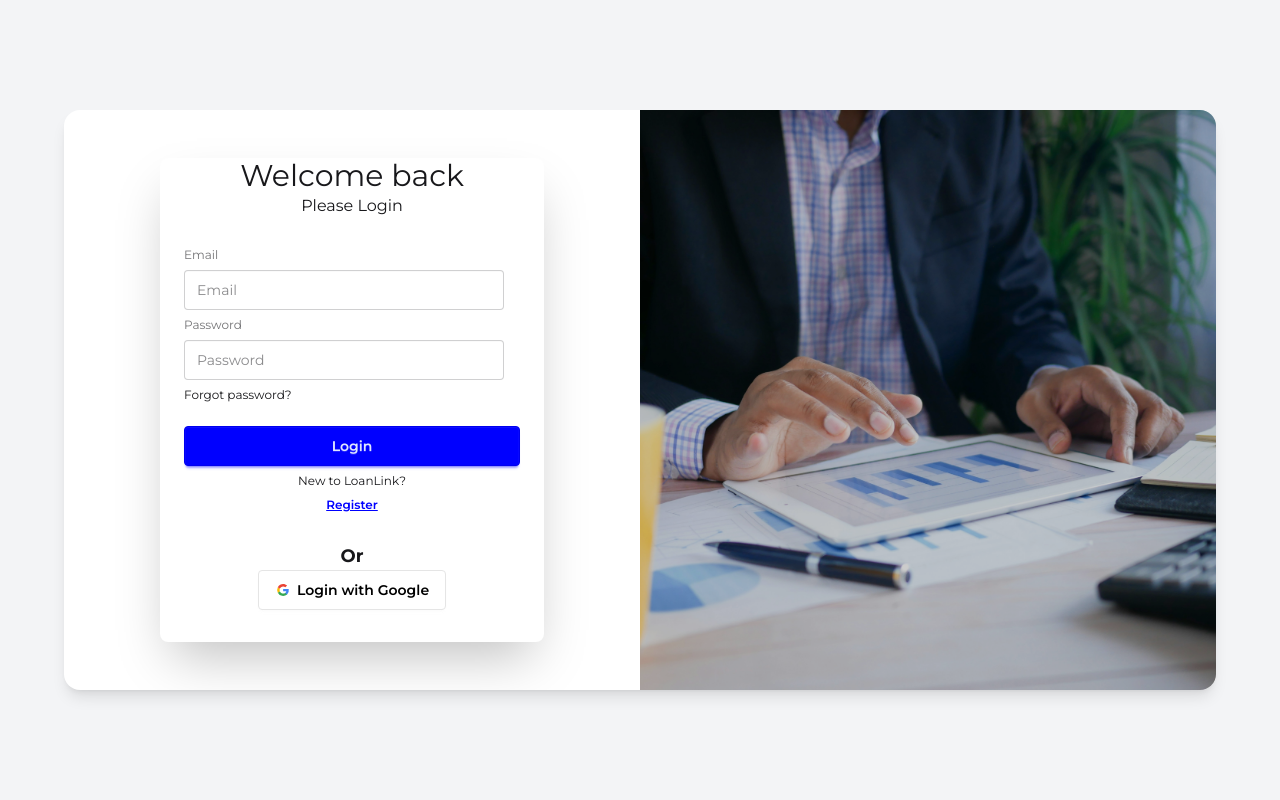
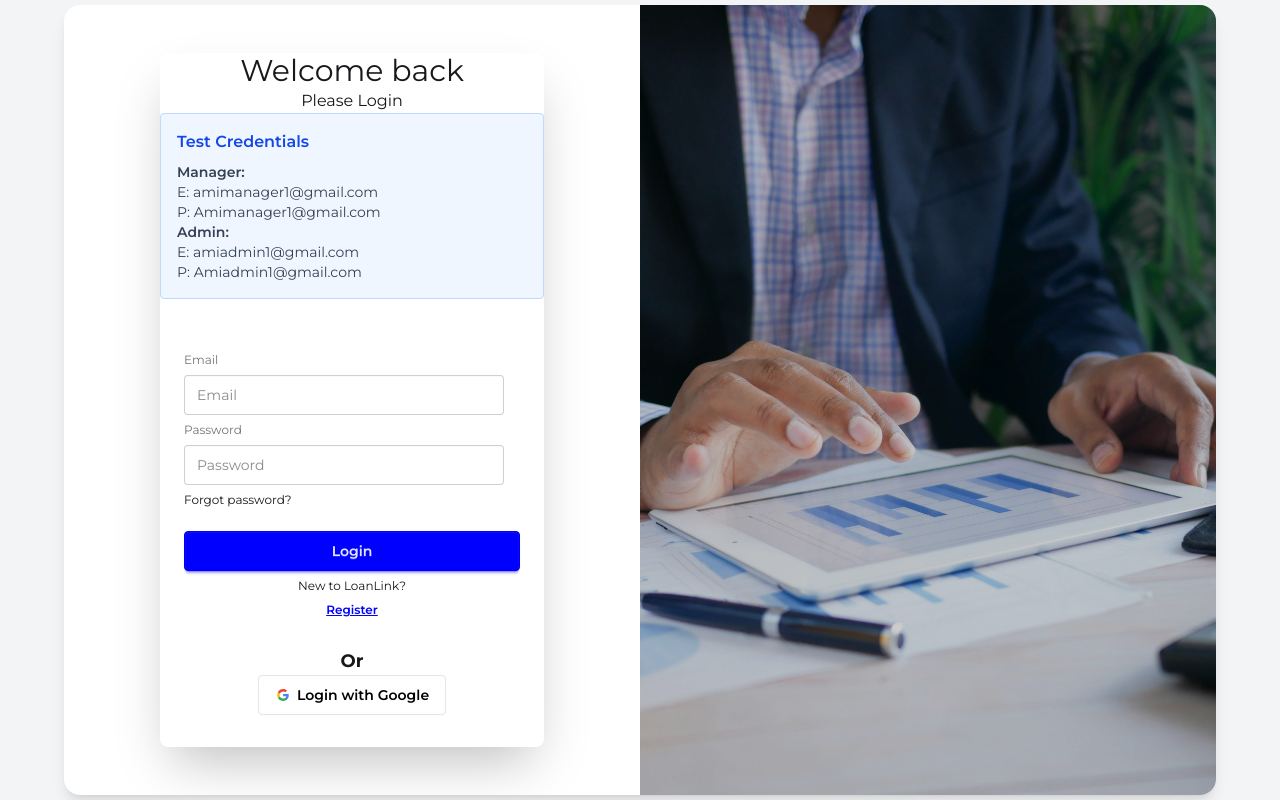
Before and after one commit to samfisher58/LoanLink-client-side, a React (Vite) app: page /login in a window 1280 px wide. Built offline with nearby package versions, Linux system fonts and the light colour scheme; no server answers.

Commit message:
fix navbar issue and add credential to login page

```diff
--- a/src/Pages/Auth/Login/Login.jsx
+++ b/src/Pages/Auth/Login/Login.jsx
@@ -48,6 +48,21 @@ const Login = () => {
 		<div className="card bg-base-100 w-full mx-auto max-w-sm shrink-0 shadow-2xl">
 			<h3 className="text-3xl text-center">Welcome back</h3>
 			<p className="text-center">Please Login</p>
+
+			<div className="bg-blue-50 border border-blue-200 p-4 rounded mb-6">
+				<h4 className="font-semibold text-blue-700 mb-2">Test Credentials</h4>
+				<p className="text-gray-700 text-sm">
+					<span className="font-semibold">Manager:</span>  <br />
+					E: amimanager1@gmail.com
+					<br />
+					P: Amimanager1@gmail.com
+				</p>
+				<p className="text-gray-700 text-sm">
+					<span className="font-semibold">Admin: <br /></span>E: amiadmin1@gmail.com
+					<br />
+					P: Amiadmin1@gmail.com
+				</p>
+			</div>
 			<form className="card-body" onSubmit={handleSubmit(handleLogin)}>
 				<fieldset className="fieldset">
 					{/* email field */}
--- a/src/Pages/Shared/Navbar/Navbar.jsx
+++ b/src/Pages/Shared/Navbar/Navbar.jsx
@@ -66,6 +66,51 @@ const Navbar = () => {
 
 	return (
 		<div className="navbar bg-base-100 shadow-md px-4">
+			<div className="dropdown lg:hidden">
+				<label tabIndex={0} className="btn btn-ghost">
+					<svg
+						xmlns="http://www.w3.org/2000/svg"
+						className="h-6 w-6"
+						fill="none"
+						viewBox="0 0 24 24"
+						stroke="currentColor"
+					>
+						<path
+							strokeLinecap="round"
+							strokeLinejoin="round"
+							strokeWidth="2"
+							d="M4 6h16M4 12h16M4 18h7"
+						/>
+					</svg>
+				</label>
+				<ul
+					tabIndex={0}
+					className="menu dropdown-content mt-3 p-4 shadow bg-base-100 rounded-box w-52 z-10"
+				>
+					{publicLinks}
+					{user ? (
+						<li>
+							<NavLink
+								to="/dashboard"
+								className={({ isActive }) =>
+									isActive ? 'text-primary font-bold' : ''
+								}
+							>
+								Dashboard
+							</NavLink>
+						</li>
+					) : (
+						<>
+							<li>
+								<NavLink to="/login">Login</NavLink>
+							</li>
+							<li>
+								<NavLink to="/register">Register</NavLink>
+							</li>
+						</>
+					)}
+				</ul>
+			</div>
 			<div className="navbar-start">
 				<NavLink
 					to="/"
@@ -170,52 +215,6 @@ const Navbar = () => {
 						</ul>
 					</div>
 				) : null}
-
-				<div className="dropdown lg:hidden">
-					<label tabIndex={0} className="btn btn-ghost">
-						<svg
-							xmlns="http://www.w3.org/2000/svg"
-							className="h-6 w-6"
-							fill="none"
-							viewBox="0 0 24 24"
-							stroke="currentColor"
-						>
-							<path
-								strokeLinecap="round"
-								strokeLinejoin="round"
-								strokeWidth="2"
-								d="M4 6h16M4 12h16M4 18h7"
-							/>
-						</svg>
-					</label>
-					<ul
-						tabIndex={0}
-						className="menu dropdown-content mt-3 p-4 shadow bg-base-100 rounded-box w-52 z-10"
-					>
-						{publicLinks}
-						{user ? (
-							<li>
-								<NavLink
-									to="/dashboard"
-									className={({ isActive }) =>
-										isActive ? 'text-primary font-bold' : ''
-									}
-								>
-									Dashboard
-								</NavLink>
-							</li>
-						) : (
-							<>
-								<li>
-									<NavLink to="/login">Login</NavLink>
-								</li>
-								<li>
-									<NavLink to="/register">Register</NavLink>
-								</li>
-							</>
-						)}
-					</ul>
-				</div>
 			</div>
 		</div>
 	);
```
Also changed, not shown: 1 other file (tests, documents, lock files or other folders).
